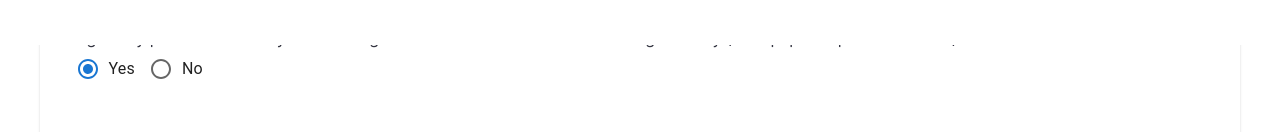
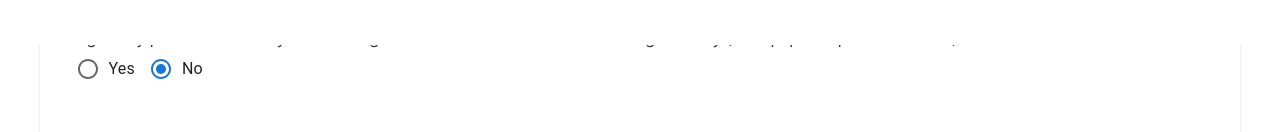
Before and after one commit to hebaarafat159/mini-developer-client, a React (Create React App) app: page /students/1 in a window 1280 px wide. Shown: the part 755-887 px from the top of the page. Built offline with nearby package versions, Linux system fonts and the light colour scheme; no server answers.

Commit message:
modify Consent form

```diff
--- a/src/components/YesOrNoComponent.js
+++ b/src/components/YesOrNoComponent.js
@@ -3,6 +3,7 @@ import { Typography, RadioGroup, FormControlLabel, Radio, Stack } from '@mui/mat
 
 export default function YesOrNoComponent({ displayText, handleSelection, selectedValue }) {
 
+    console.log(`Selected Value : ${selectedValue}`)
     return (
         <Stack direction="column" sx={{ justifyContent: 'space-evenly', padding: '2vw' }} >
 
@@ -11,8 +12,7 @@ export default function YesOrNoComponent({ displayText, handleSelection, selecte
                 row
                 aria-labelledby="demo-form-control-label-placement"
                 name="position"
-                defaultValue={selectedValue ? selectedValue : true}
-                // value={selectedValue ? selectedValue : true}
+                defaultValue={selectedValue ? selectedValue = true : selectedValue = false}
                 onChange={(event) => handleSelection(event.target.value)}>
 
                 <FormControlLabel value={true} control={<Radio />} label={'Yes'} />
```
Also changed, not shown: src/pages/ConsentForm.js (+0 -13 lines).
